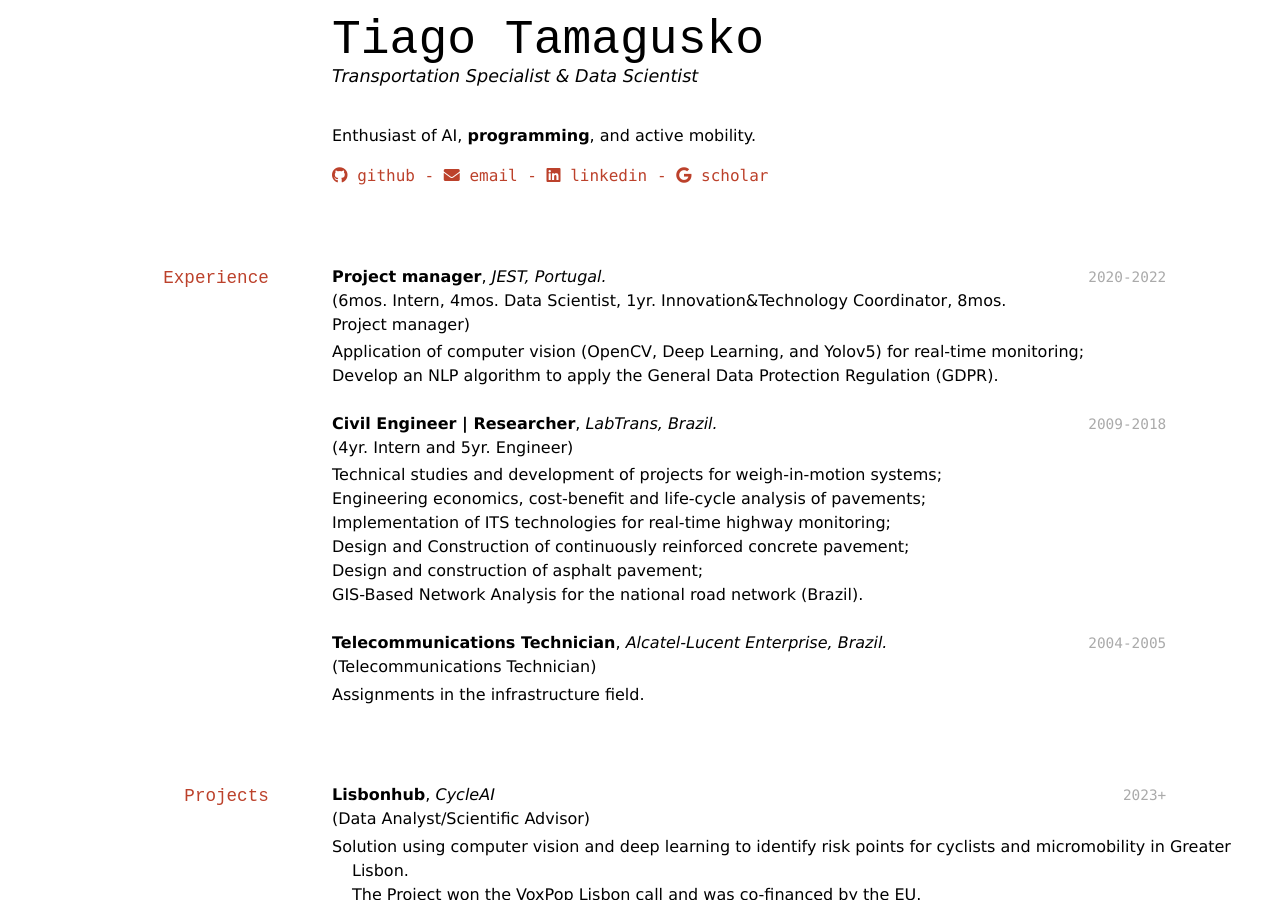
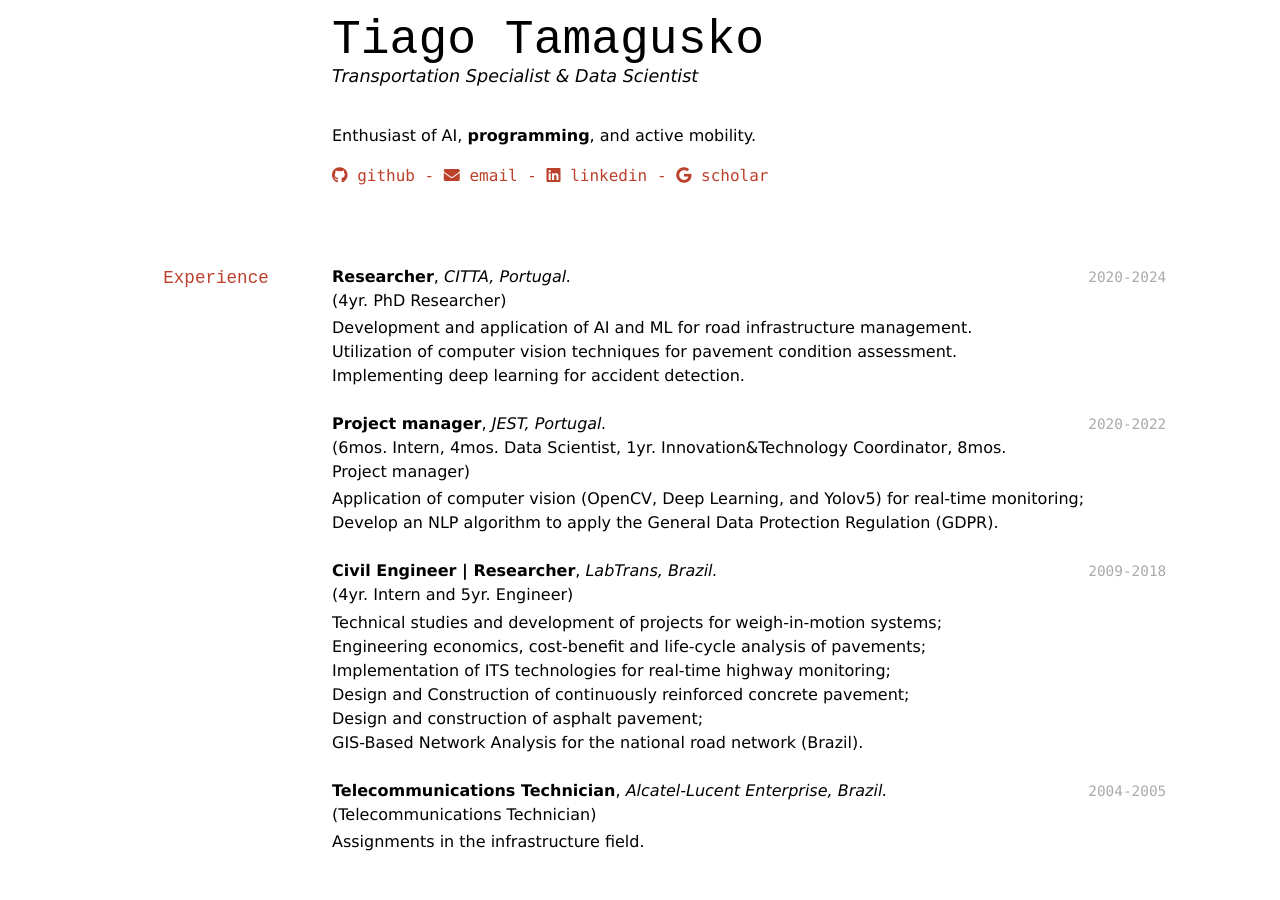
Before and after one commit to tamagusko/cv, a Jekyll site: the page built from index.md, in a window 1280 px wide and 900 px high. Built offline with Jekyll 4.4.1, drawn with Linux system fonts in a browser that asks for light colours; nearby versions of some CDN libraries; a style sheet for code colours, icons or effects is not loaded; some of the changed text lies outside the part shown.

Commit message:
feat: work experience at CITTA

```diff
--- a/index.md
+++ b/index.md
@@ -17,6 +17,13 @@ Transportation Specialist & Data Scientist
 </div>
 
 ## Experience
+
+`2020-2024` **Researcher**, *CITTA, Portugal.*
+(4yr. PhD Researcher)
+
+- Development and application of AI and ML for road infrastructure management.
+- Utilization of computer vision techniques for pavement condition assessment.
+- Implementing deep learning for accident detection.
 
 `2020-2022` **Project manager**, *JEST, Portugal.*
 (6mos. Intern, 4mos. Data Scientist, 1yr. Innovation&Technology Coordinator, 8mos. Project manager)
@@ -150,6 +157,11 @@ Final Project: <a href="https://doi.org/10.13140/RG.2.2.14193.10089" target="_bl
 
 ## Courses
 
+### Academic
+
+`2023`
+**Innovation and Science Diplomacy School on Global Circulation of Research Data**, *USP, Brazil, 60h*.
+
 ### Computer Science
 
 `2022`
@@ -214,9 +221,10 @@ Autocad, ArcGIS, QGIS;
 SQL, MySQL, SQLite, PostgreSQL;
 Advanced in MS Excel;
 HDM-4, FAARFIELD, PTV Visum;
+ArcGIS, QGIS;
 Python, R, Matlab;
 Github, Heroku, AWS;
 Jupyter, Colab, Linux, Docker;
 Agile, Scrum, Trello; Slack.
 
-<br/>Last updated: November 2023<br/>
+<br/>Last updated: February 2024<br/>
```
Also changed, not shown: other parts of index.md (+0 -5 lines).
